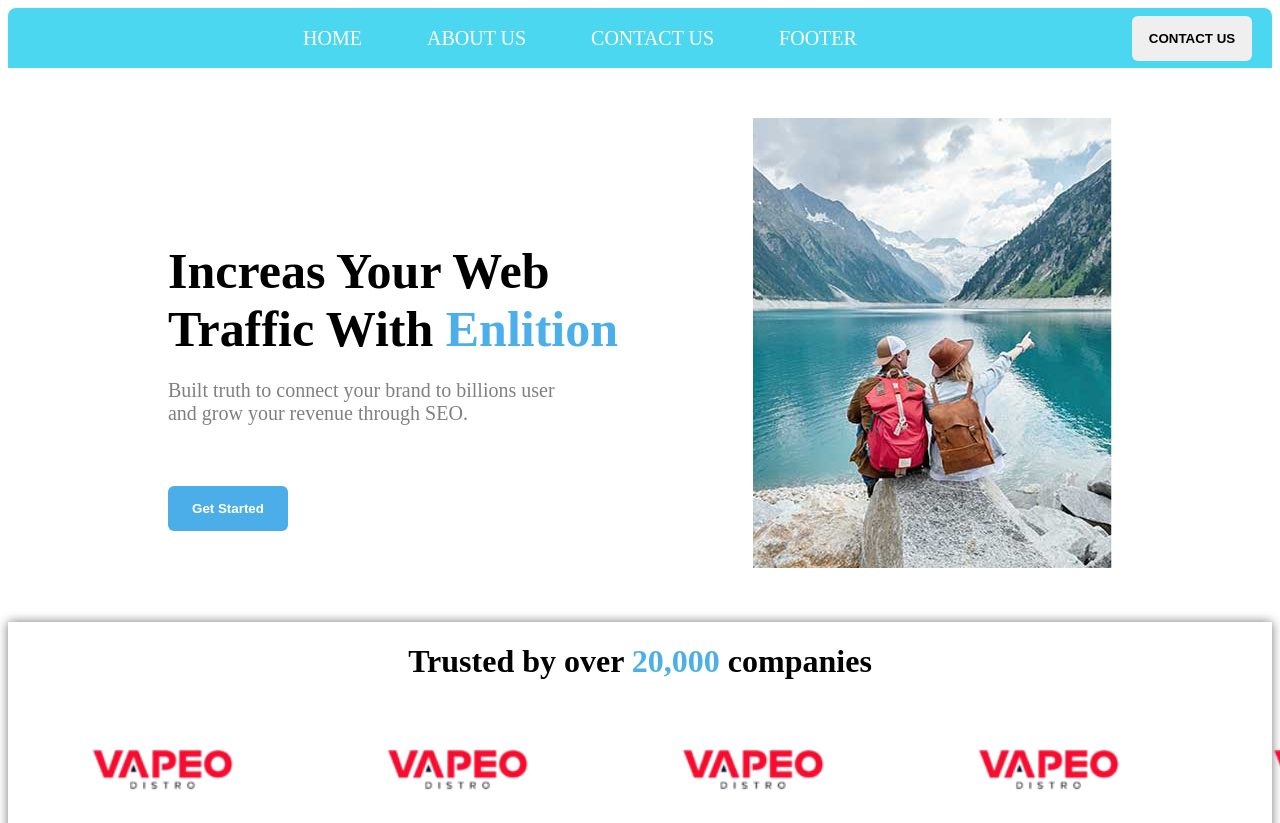
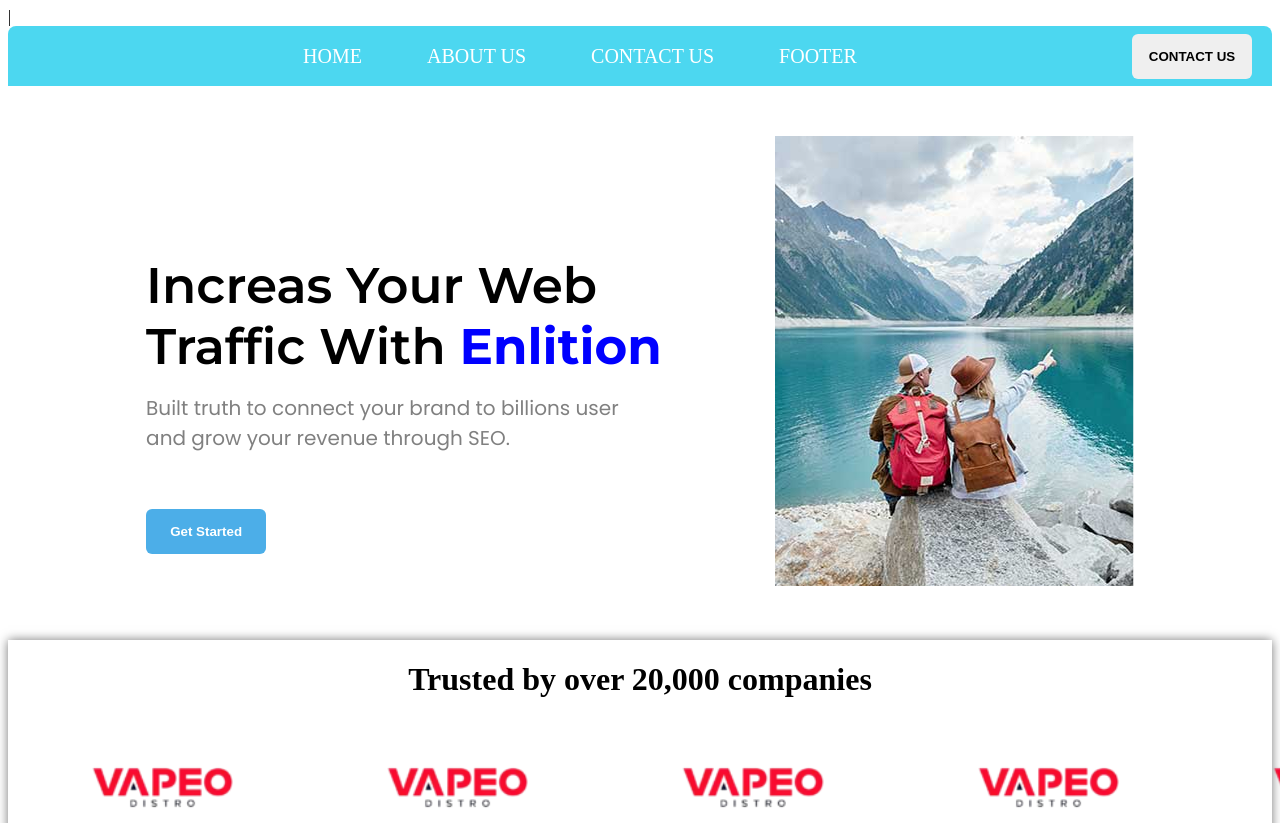
Before and after one commit to syedyasirh/Landing_Page-Web-Seo, a plain HTML site: page index.html in a window 1280 px wide. Shown: the top 823 px of the page. Drawn offline with Linux system fonts and the light colour scheme.

Commit message:
add google font

```diff
--- a/index.html
+++ b/index.html
@@ -5,7 +5,11 @@
     <meta charset="UTF-8">
     <meta name="viewport" content="width=device-width, initial-scale=1.0">
     <title>Document</title>
-    <link rel="stylesheet" href="style.css">
+    <link rel="stylesheet" href="style.css">|
+    <link rel="preconnect" href="https://fonts.googleapis.com">
+<link rel="preconnect" href="https://fonts.gstatic.com" crossorigin>
+<link href="https://fonts.googleapis.com/css2?family=Montserrat:ital,wght@0,100..900;1,100..900&display=swap" rel="stylesheet">
+<link href="https://fonts.googleapis.com/css2?family=Poppins:ital,wght@0,100;0,200;0,300;0,400;0,500;0,600;0,700;0,800;0,900;1,100;1,200;1,300;1,400;1,500;1,600;1,700;1,800;1,900&display=swap" rel="stylesheet">
 </head>
 <body>
      <div class="maindiv">
@@ -30,7 +34,7 @@
 
    <div class="herodiv">
     <div class="containdiv">
-        <h1>Increas Your Web  <br> Traffic With <b>Enlition</b> </h1>
+        <h1>Increas Your Web  <br> Traffic With <span class="hero-headstyle">Enlition</span> </h1>
         <p> Built truth to connect your brand to billions user <br> and grow your revenue through  SEO.</p>
         <BUtton>Get Started </BUtton>
     </div>
--- a/style.css
+++ b/style.css
@@ -62,6 +62,8 @@
 
    .herodiv .containdiv h1{
     font-size: 50px;
+    font-family: "Montserrat", sans-serif;
+    font-weight: 600;
     padding: 0px;
     margin-bottom: -40px;
 
@@ -70,11 +72,13 @@
 
     .herodiv .containdiv p{
         font-size: 20px;
+         font-family: "Poppins", sans-serif;
         color: grey;
     }
-    b{
-        color:  rgba(54, 165, 230, 0.89)    ;
-
+    .hero-headstyle{
+        font-weight: 700;
+        color: blue;
+        font-family: "Montserrat", sans-serif;
     }
     .herodiv .containdiv button{
         border: none;
```
